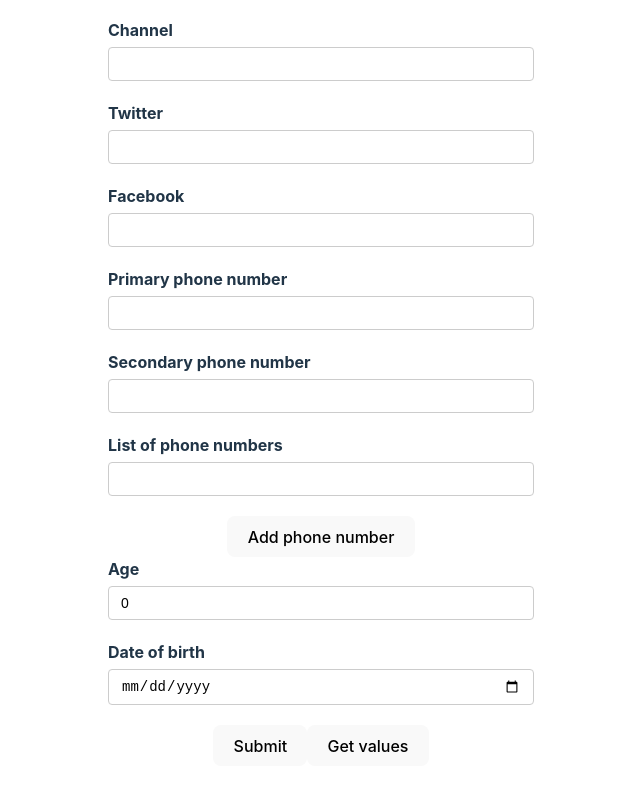
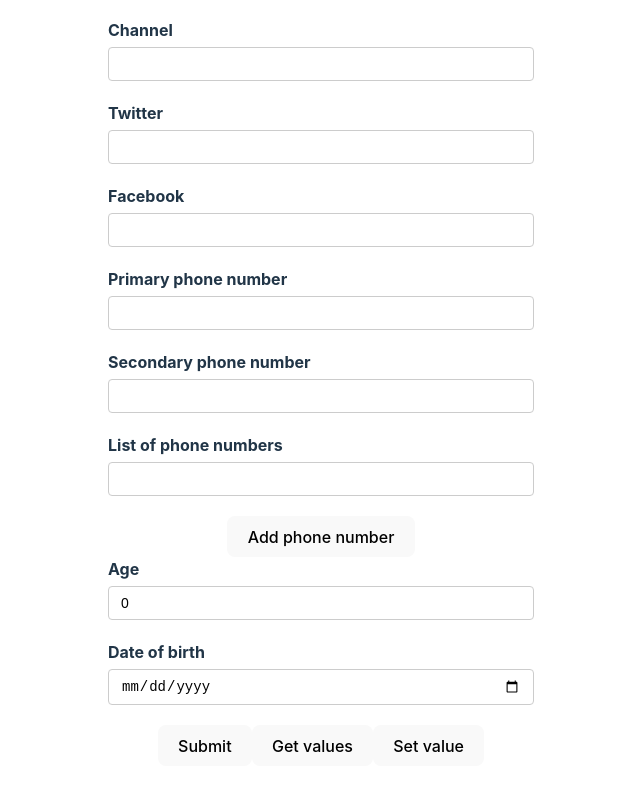
Before and after one commit to thanhtu0/React-Hook-Form-Tutorials, a React (Vite) app: page / in a window 1280 px wide. Shown: the part 305-1096 px from the top of the page, without its empty margins (319-959 px from the left). Built offline with nearby package versions, Linux system fonts and the light colour scheme.

Commit message:
feat: 19. Set Field Value

```diff
--- a/src/components/YouTubeForm.tsx
+++ b/src/components/YouTubeForm.tsx
@@ -48,7 +48,7 @@ export const YouTubeForm = () => {
 	// 		};
 	// 	},
 	// });
-	const { register, control, handleSubmit, formState, watch, getValues } = form;
+	const { register, control, handleSubmit, formState, watch, getValues, setValue } = form;
 	const { errors } = formState;
 	// const { name, ref, onChange, onBlur } = register('username');
 
@@ -63,6 +63,14 @@ export const YouTubeForm = () => {
 
 	const handleGetValues = () => {
 		console.log('Get values', getValues(['username', 'channel']));
+	};
+
+	const handleSetValue = () => {
+		setValue('username', '', {
+			shouldValidate: true,
+			shouldDirty: true,
+			shouldTouch: true,
+		});
 	};
 
 	// useEffect(() => {
@@ -244,6 +252,11 @@ export const YouTubeForm = () => {
 					onClick={handleGetValues}>
 					Get values
 				</button>
+				<button
+					type='button'
+					onClick={handleSetValue}>
+					Set value
+				</button>
 			</form>
 			<DevTool control={control} />
 		</div>
```
